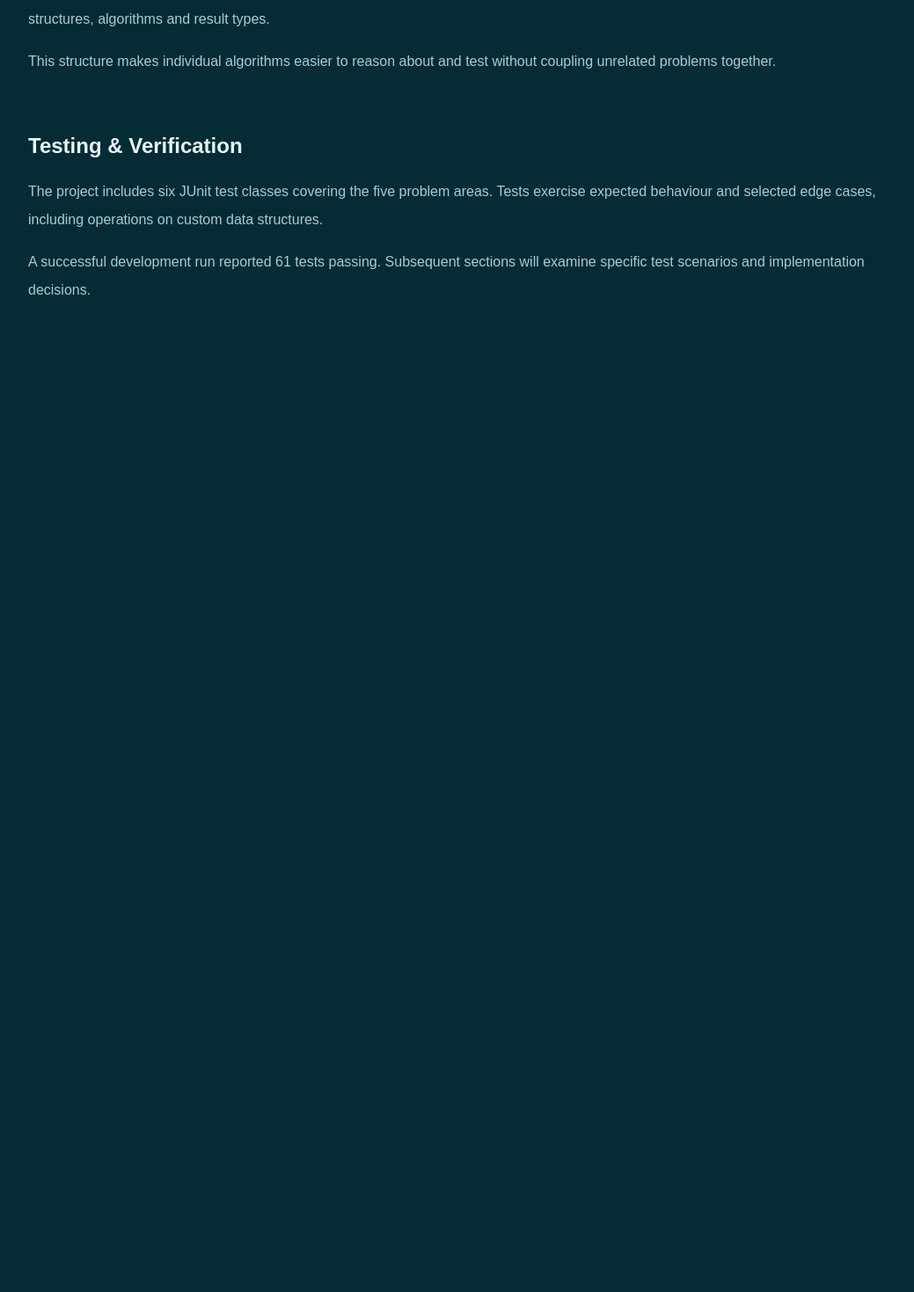
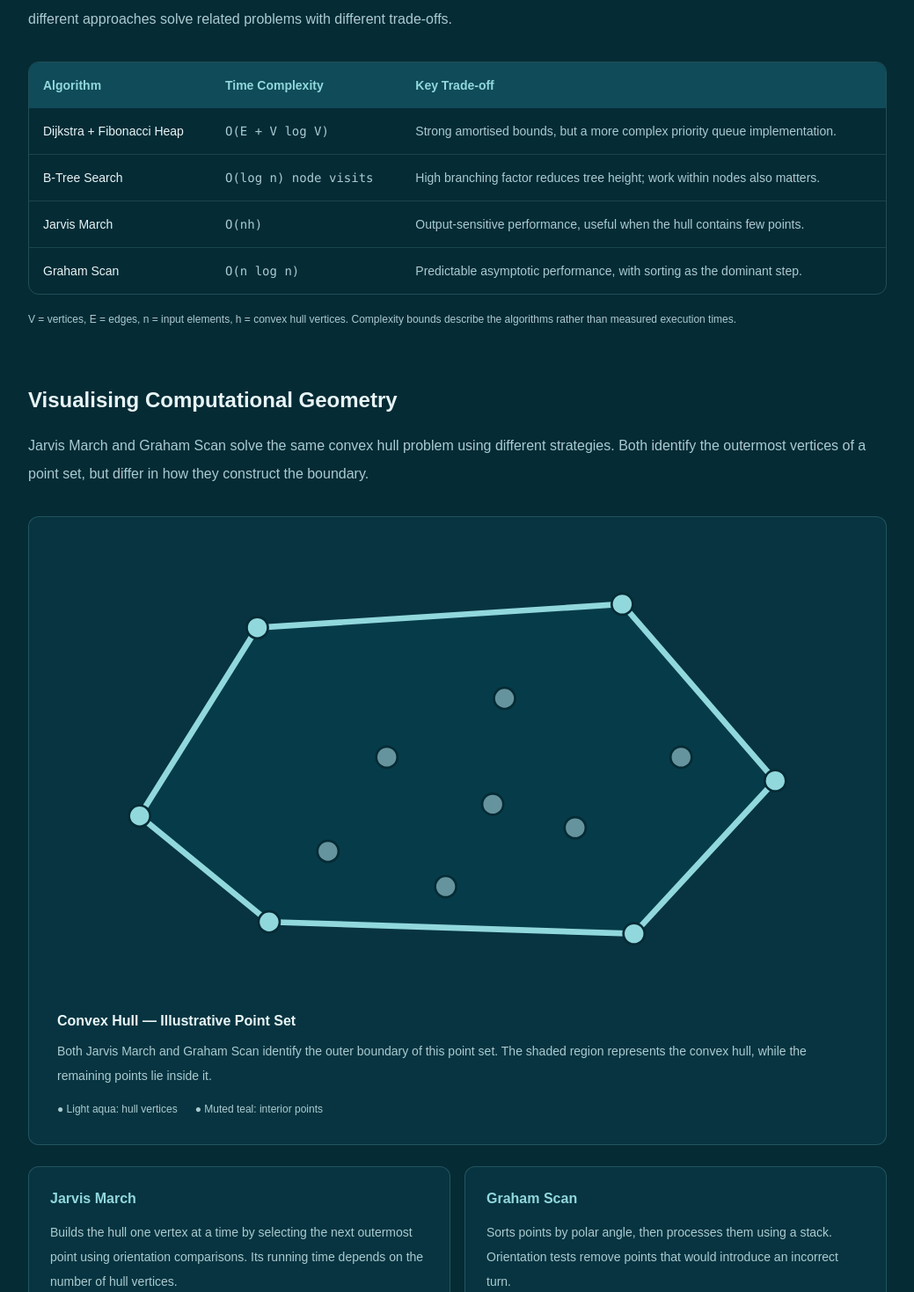
Before and after one commit to ErinGreen5327955/eringreen-io, a Next.js app: page /projects/algorithms in a window 1280 px wide. Shown: the part 2421-3890 px from the top of the page at 88% size, without its empty margins (120-1159 px from the left). Before the commit the page ends 2879 px from the top, so only its background shows below. Built offline with nearby package versions, Linux system fonts and the light colour scheme.

Commit message:
feat: add convex hull visualisation to algorithms case study

```diff
--- a/src/app/projects/algorithms/page.tsx
+++ b/src/app/projects/algorithms/page.tsx
@@ -1,6 +1,7 @@
 
 import Link from "next/link";
 import type { Metadata } from "next";
+import ConvexHullDiagram from "@/components/ConvexHullDiagram";
 
 export const metadata: Metadata = {
     title: "Algorithms, Data Structures & Optimisation | Erin Green",
@@ -173,6 +174,136 @@ export default function AlgorithmsProjectPage() {
                         </div>
                     </section>
 
+
+                    <section>
+                        <h2 className="text-2xl font-bold text-soft-mist">
+                            Algorithm Complexity & Trade-offs
+                        </h2>
+
+                        <p className="mt-5 leading-8 text-muted">
+                            Algorithm selection involves balancing performance,
+                            implementation complexity and input characteristics.
+                            These examples illustrate how different approaches
+                            solve related problems with different trade-offs.
+                        </p>
+
+                        <div className="mt-8 overflow-x-auto rounded-xl border border-seafoam/20">
+                            <table className="w-full min-w-[650px] text-left text-sm">
+                                <thead className="bg-forest-teal text-seafoam">
+                                <tr>
+                                    <th className="p-4 font-semibold">Algorithm</th>
+                                    <th className="p-4 font-semibold">Time Complexity</th>
+                                    <th className="p-4 font-semibold">Key Trade-off</th>
+                                </tr>
+                                </thead>
+
+                                <tbody className="divide-y divide-seafoam/15 text-muted">
+                                <tr>
+                                    <td className="p-4 font-medium text-soft-mist">
+                                        Dijkstra + Fibonacci Heap
+                                    </td>
+                                    <td className="p-4 font-mono">
+                                        O(E + V log V)
+                                    </td>
+                                    <td className="p-4">
+                                        Strong amortised bounds, but a more
+                                        complex priority queue implementation.
+                                    </td>
+                                </tr>
+
+                                <tr>
+                                    <td className="p-4 font-medium text-soft-mist">
+                                        B-Tree Search
+                                    </td>
+                                    <td className="p-4 font-mono">
+                                        O(log n) node visits
+                                    </td>
+                                    <td className="p-4">
+                                        High branching factor reduces tree
+                                        height; work within nodes also matters.
+                                    </td>
+                                </tr>
+
+                                <tr>
+                                    <td className="p-4 font-medium text-soft-mist">
+                                        Jarvis March
+                                    </td>
+                                    <td className="p-4 font-mono">
+                                        O(nh)
+                                    </td>
+                                    <td className="p-4">
+                                        Output-sensitive performance, useful
+                                        when the hull contains few points.
+                                    </td>
+                                </tr>
+
+                                <tr>
+                                    <td className="p-4 font-medium text-soft-mist">
+                                        Graham Scan
+                                    </td>
+                                    <td className="p-4 font-mono">
+                                        O(n log n)
+                                    </td>
+                                    <td className="p-4">
+                                        Predictable asymptotic performance,
+                                        with sorting as the dominant step.
+                                    </td>
+                                </tr>
+                                </tbody>
+                            </table>
+                        </div>
+
+                        <p className="mt-4 text-xs leading-6 text-muted">
+                            V = vertices, E = edges, n = input elements,
+                            h = convex hull vertices. Complexity bounds
+                            describe the algorithms rather than measured
+                            execution times.
+                        </p>
+                    </section>
+
+
+                    <section>
+                        <h2 className="text-2xl font-bold text-soft-mist">
+                            Visualising Computational Geometry
+                        </h2>
+
+                        <p className="mt-5 leading-8 text-muted">
+                            Jarvis March and Graham Scan solve the same
+                            convex hull problem using different strategies.
+                            Both identify the outermost vertices of a point
+                            set, but differ in how they construct the boundary.
+                        </p>
+
+                        <div className="mt-8">
+                            <ConvexHullDiagram />
+                        </div>
+
+                        <div className="mt-6 grid gap-4 sm:grid-cols-2">
+                            <div className="rounded-xl border border-seafoam/20 bg-forest-teal/30 p-6">
+                                <h3 className="font-semibold text-seafoam">
+                                    Jarvis March
+                                </h3>
+                                <p className="mt-3 text-sm leading-7 text-muted">
+                                    Builds the hull one vertex at a time by
+                                    selecting the next outermost point using
+                                    orientation comparisons. Its running time
+                                    depends on the number of hull vertices.
+                                </p>
+                            </div>
+
+                            <div className="rounded-xl border border-seafoam/20 bg-forest-teal/30 p-6">
+                                <h3 className="font-semibold text-seafoam">
+                                    Graham Scan
+                                </h3>
+                                <p className="mt-3 text-sm leading-7 text-muted">
+                                    Sorts points by polar angle, then processes
+                                    them using a stack. Orientation tests remove
+                                    points that would introduce an incorrect turn.
+                                </p>
+                            </div>
+                        </div>
+                    </section>
+
                     <section>
                         <h2 className="text-2xl font-bold text-soft-mist">
                             Engineering Approach
--- /dev/null
+++ b/src/components/ConvexHullDiagram.tsx
@@ -0,0 +1,74 @@
+
+const points = [
+    [35, 115],
+    [85, 35],
+    [240, 25],
+    [305, 100],
+    [245, 165],
+    [90, 160],
+    [140, 90],
+    [190, 65],
+    [220, 120],
+    [115, 130],
+    [165, 145],
+    [265, 90],
+    [185, 110],
+];
+
+const hullIndices = new Set([0, 1, 2, 3, 4, 5]);
+
+export default function ConvexHullDiagram() {
+    return (
+        <figure className="overflow-hidden rounded-xl border border-seafoam/20 bg-forest-teal/30 p-5 sm:p-8">
+            <svg
+                viewBox="0 0 340 190"
+                role="img"
+                aria-label="Convex hull surrounding six outer points, with seven interior points"
+                className="h-auto w-full"
+            >
+                <polygon
+                    points="35,115 85,35 240,25 305,100 245,165 90,160"
+                    fill="#005c6d"
+                    fillOpacity="0.2"
+                    stroke="#91d8dd"
+                    strokeWidth="2.5"
+                    strokeLinejoin="round"
+                />
+
+                {points.map(([x, y], index) => (
+                    <circle
+                        key={index}
+                        cx={x}
+                        cy={y}
+                        r="4.5"
+                        fill={
+                            hullIndices.has(index)
+                                ? "#91d8dd"
+                                : "#66949e"
+                        }
+                        stroke="#052b35"
+                        strokeWidth="1"
+                    />
+                ))}
+            </svg>
+
+            <figcaption className="mt-5">
+                <h3 className="font-semibold text-soft-mist">
+                    Convex Hull — Illustrative Point Set
+                </h3>
+
+                <p className="mt-2 text-sm leading-7 text-muted">
+                    Both Jarvis March and Graham Scan identify the
+                    outer boundary of this point set. The shaded
+                    region represents the convex hull, while the
+                    remaining points lie inside it.
+                </p>
+
+                <div className="mt-4 flex flex-wrap gap-5 text-xs text-muted">
+                    <span>● Light aqua: hull vertices</span>
+                    <span>● Muted teal: interior points</span>
+                </div>
+            </figcaption>
+        </figure>
+    );
+}
```
